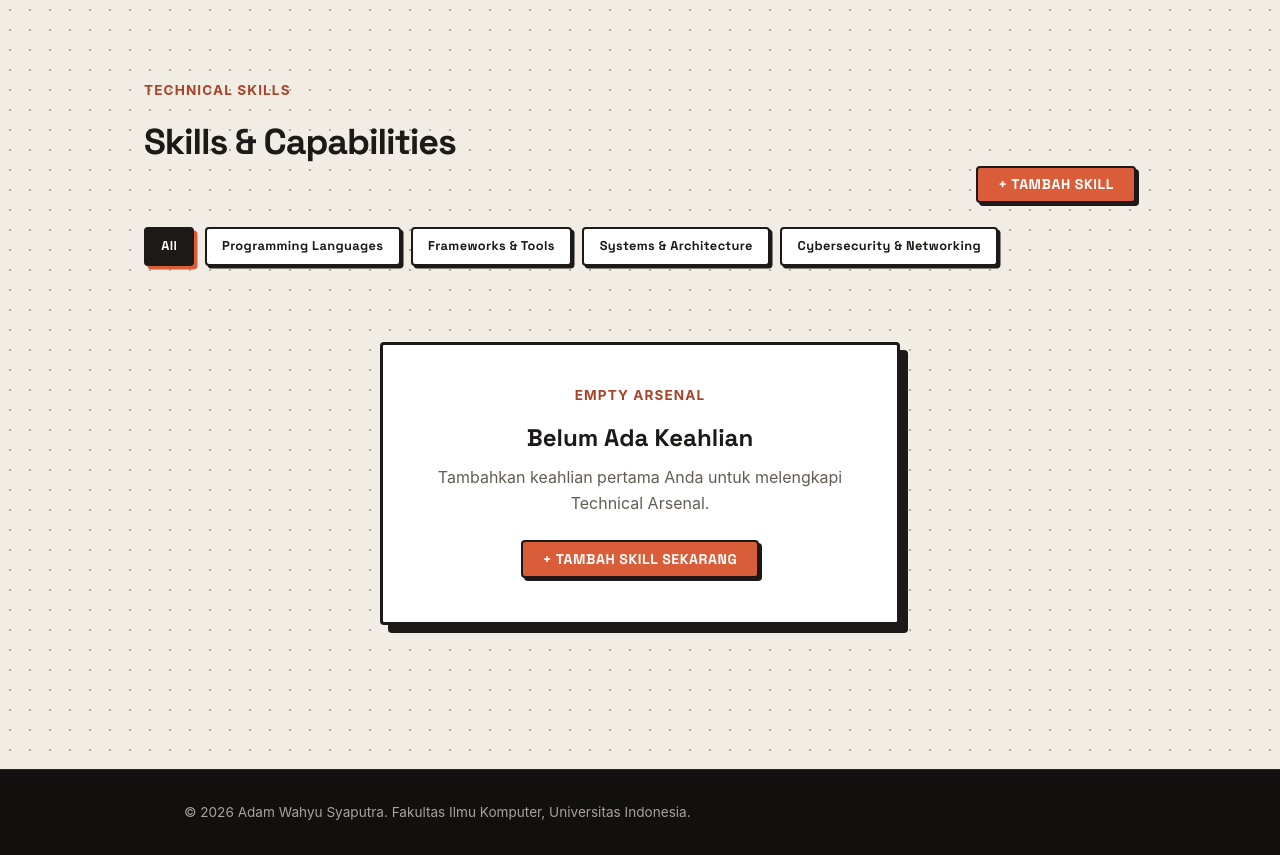
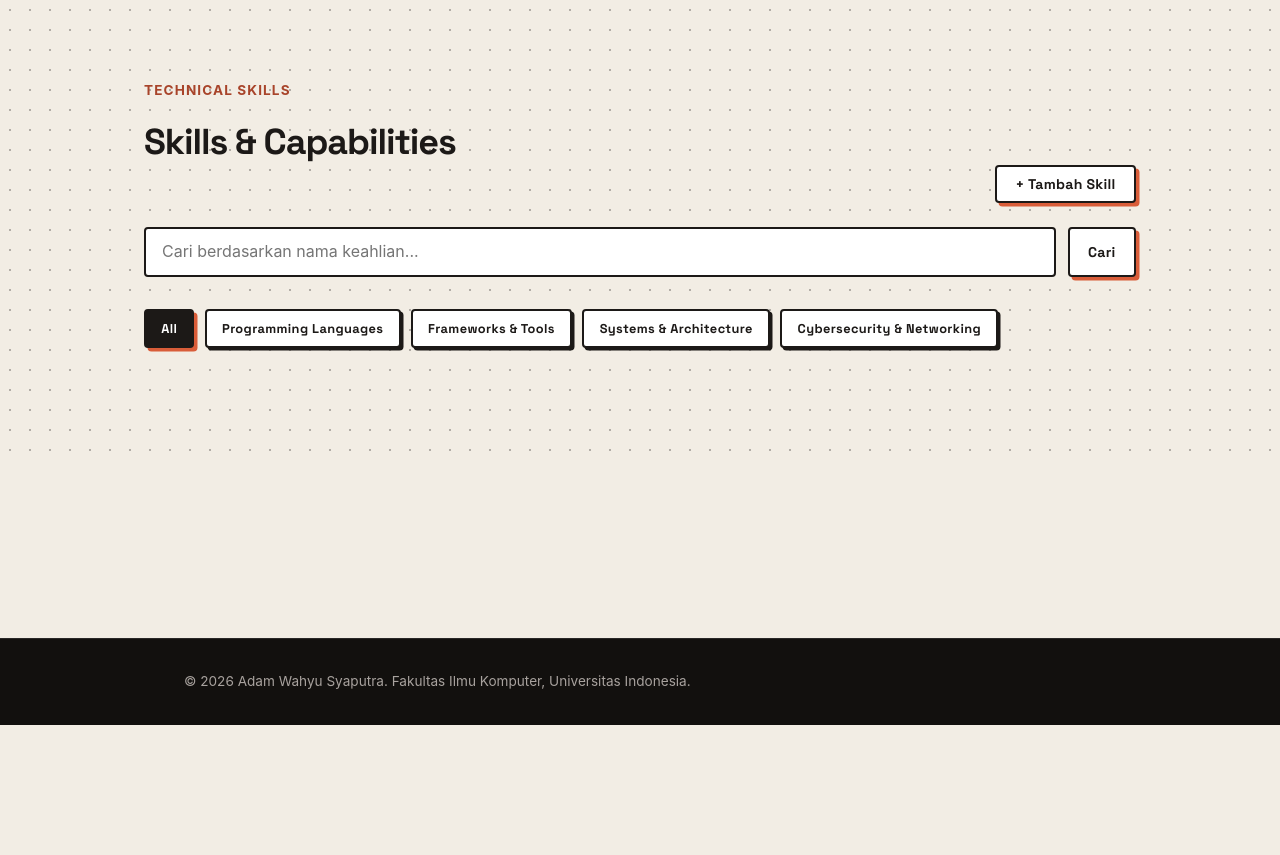
Before and after one commit to adamwsyaputra/myportofolio, a Django app: page /skills/ in a window 1280 px wide. Shown: the part 75-930 px from the top of the page. After the commit the page ends 800 px from the top, so only its background shows below. Run offline with Django 5.2, Linux system fonts and the light colour scheme; the visitor is signed in with stand-in values (Sample User, id 1).

Commit message:
refactor(templates): prepare skills.html shell with state containers and search bar

```diff
--- a/templates/skills.html
+++ b/templates/skills.html
@@ -13,11 +13,21 @@
         <h1 class="section-title">Skills & Capabilities</h1>
       </div>
       {% if user.is_superuser %}
-        <a href="{% url 'main:create_skill' %}" class="comic-btn comic-btn-primary">
+        <button type="button" class="social-link" popovertarget="add-skill-modal">
           + Tambah Skill
-        </a>
+        </button>
       {% endif %}
     </div>
+
+    <!-- Live Search Input Bar -->
+    <form id="skill-search-form" class="project-search">
+      <input type="search"
+             id="skill-search-input"
+             name="q"
+             placeholder="Cari berdasarkan nama keahlian..."
+             class="project-search_input">
+      <button type="submit" class="social-link">Cari</button>
+    </form>
 
     <!-- Category Filter Bar -->
     <div class="comic-filter-bar">
@@ -38,70 +48,11 @@
       </a>
     </div>
 
-    <div class="skills-grid">
-      {% for skill in skill_list %}
-        <article class="skill-card">
-          <div class="skill-card-topbar">
-            <span class="comic-category-tag">{{ skill.get_category_display }}</span>
-            {% if skill.is_core %}
-              <span class="comic-badge-core">&#9733; CORE</span>
-            {% endif %}
-          </div>
-
-          <div class="skill-identity">
-            {% if skill.logo_url %}
-              <div class="skill-logo-frame">
-                <img src="{{ skill.logo_url }}" alt="{{ skill.name }}" loading="lazy">
-              </div>
-            {% else %}
-              <div class="skill-logo-frame">
-                <div class="skill-logo-fallback">
-                  {{ skill.name|slice:":2"|upper }}
-                </div>
-              </div>
-            {% endif %}
-            <div class="skill-title-block">
-              <h2 class="skill-name">{{ skill.name }}</h2>
-            </div>
-          </div>
-
-          <div class="comic-power-box">
-            <div class="comic-power-meta">
-              <span class="comic-stat-label">PROFICIENCY</span>
-              <span class="comic-stat-val">{{ skill.proficiency_percent }}%</span>
-            </div>
-            <div class="comic-power-track" title="{{ skill.proficiency_percent }}% Proficiency">
-              <div class="comic-power-fill" style="width: {{ skill.proficiency_percent }}%;"></div>
-            </div>
-          </div>
-
-          <div class="skill-card-actions">
-            {% if user.is_superuser or is_editor %}
-              <div class="skill-card-actions_manage">
-                <a href="{% url 'main:update_skill' skill.id %}" class="comic-btn comic-btn-sm comic-btn-secondary">
-                  Edit
-                </a>
-                {% if user.is_superuser %}
-                  {% include "components/skill_delete_modal.html" with skill=skill %}
-                {% endif %}
-              </div>
-            {% endif %}
-            <div class="skill-card-actions_bottom">
-              {% include "components/skill_endorse.html" with skill=skill %}
-            </div>
-          </div>
-        </article>
-      {% empty %}
-        <div class="comic-form-panel" style="grid-column: 1 / -1; max-width: 520px; text-align: center; margin: 3rem auto;">
-          <p class="hero-kicker">EMPTY ARSENAL</p>
-          <h2 style="font-family: 'Space Grotesk', sans-serif; font-size: 1.5rem; margin-bottom: 0.5rem;">Belum Ada Keahlian</h2>
-          <p style="color: var(--text-muted); margin-bottom: 1.5rem;">Tambahkan keahlian pertama Anda untuk melengkapi Technical Arsenal.</p>
-          {% if user.is_superuser %}
-            <a href="{% url 'main:create_skill' %}" class="comic-btn comic-btn-primary">+ Tambah Skill Sekarang</a>
-          {% endif %}
-        </div>
-      {% endfor %}
-    </div>
+    <!-- AJAX State Elements -->
+    <div id="loading" class="empty-state hide"><p>Memuat keahlian...</p></div>
+    <div id="error" class="empty-state hide"><p>Gagal memuat data keahlian. Silakan coba lagi.</p></div>
+    <div id="empty" class="empty-state hide"><p>Belum ada keahlian yang ditambahkan atau ditemukan.</p></div>
+    <div id="skills-grid" class="skills-grid hide"></div>
   </div>
 </section>
 {% endblock content %}
```
